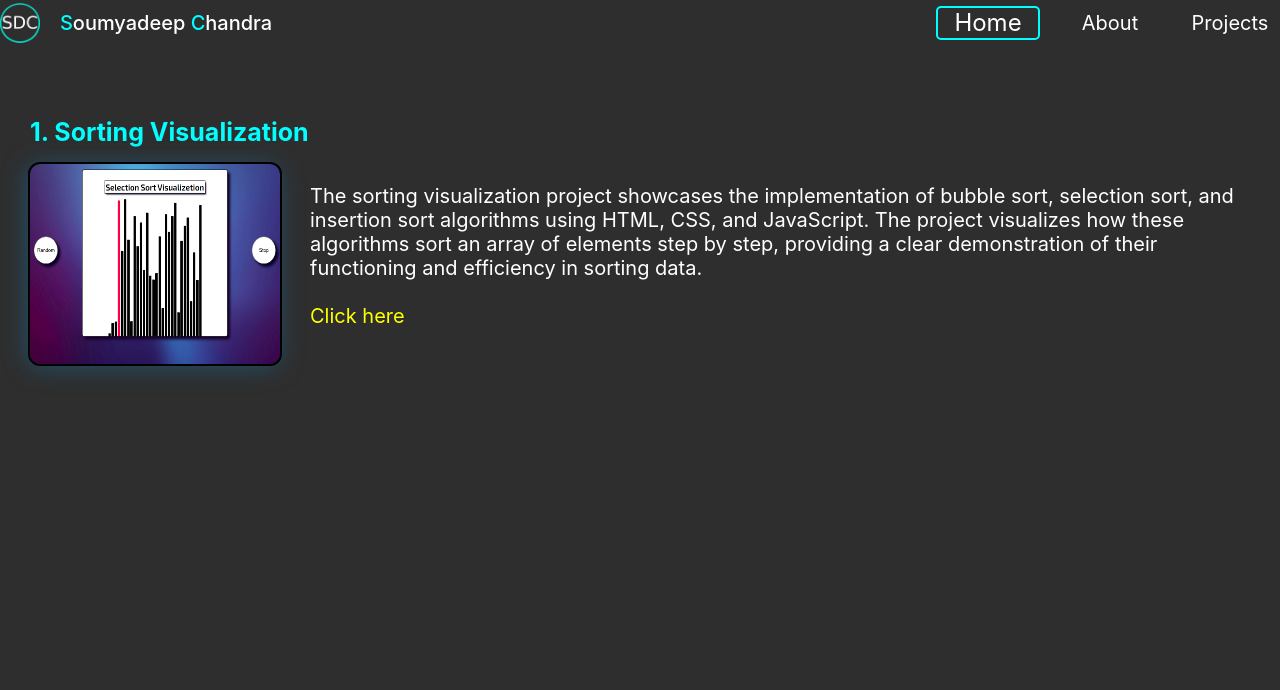
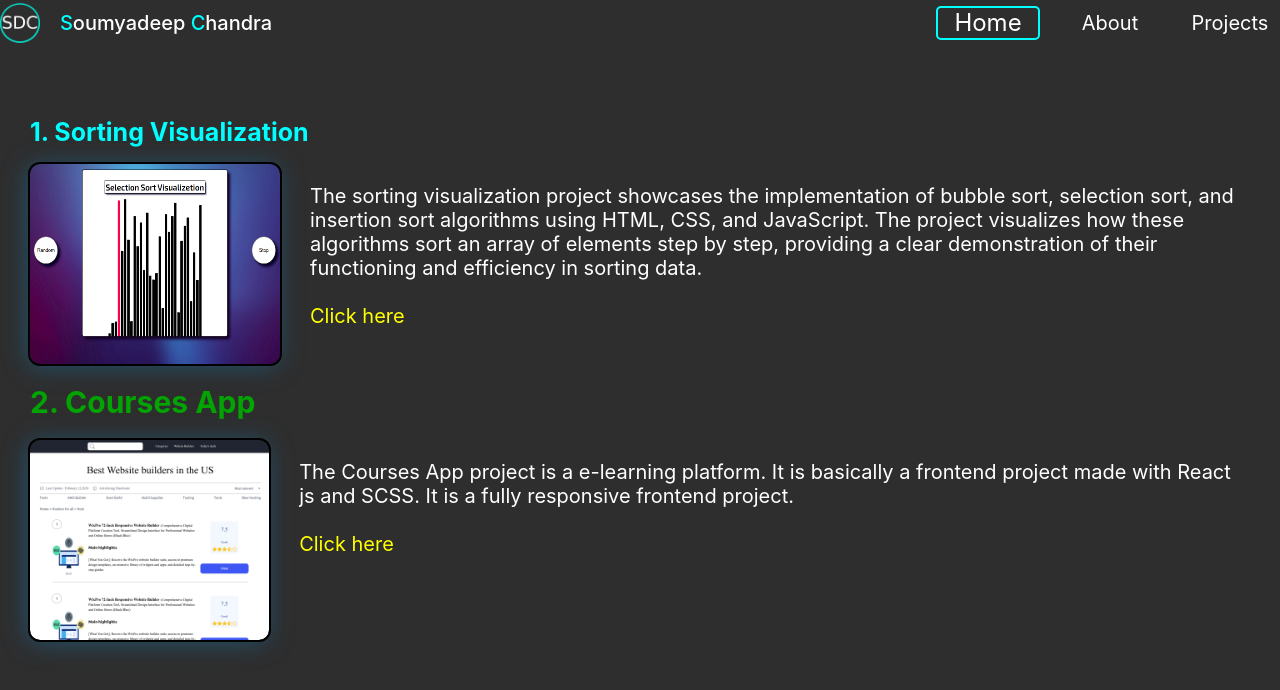
Before and after one commit to chandrasoumya/portfolio, a React (Create React App) app: page /projects in a window 1280 px wide. Shown: the top 690 px of the page. Built offline with nearby package versions, Linux system fonts and the light colour scheme.

Commit message:
new project added

```diff
--- a/src/App.css
+++ b/src/App.css
@@ -3,7 +3,6 @@
   height: 100vh;
   width: 100vw;
   background-color: rgb(46, 46, 46);
-  overflow-y: hidden;
   overflow-x: hidden;
 }
 
@@ -218,17 +217,29 @@
 
 /* projects */
 .projects{
+    background-color: rgb(46, 46, 46);
     display: flex;
     flex-direction: column;
     text-align: left;
     position: absolute;
+    width:100vw;
     top: 100px;
-    left: 30px;
+}
+
+.projects .each-projects{
+  position: relative;
+  left: 30px;
+  width:calc(100vw - 30px);
 }
 
 .projects #sorting-visualization h1{
   font-size: 35px;
   color: cyan;
+}
+
+.projects #courses-app h1{
+  font-size: 30px;
+  color: rgb(2, 163, 2);
 }
 
 .projects .projectCont {
--- a/src/components/Projects.js
+++ b/src/components/Projects.js
@@ -15,6 +15,18 @@ const Projects = ()=>{
                     </p>
                 </div>
             </div>
+
+            <div className="each-projects" id="courses-app">
+                <h1>2. Courses App </h1>
+                <div className="projectCont">
+                <img src="/photos/courses-app.png" alt="loading"/>
+                <p>The Courses App project is a e-learning platform. It is basically a frontend project made with
+                    React js and SCSS. It is a fully responsive frontend project.
+                    <br/><br/>
+                    <a href="https://courses-app-soumya.vercel.app/">Click here</a>
+                    </p>
+                </div>
+            </div>
         </div>
     )
 }
```
Also changed, not shown: public/photos/courses-app.png (added).
